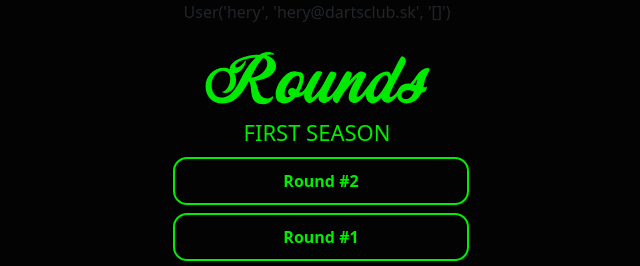
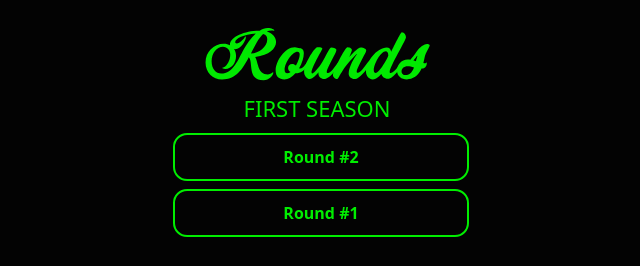
Before and after one commit to milanmartis/dartsclub, a Flask app: page /season/1 in a window 1280 px wide. Shown: the top 266 px of the page, without its empty margins (323-963 px from the left). Run offline with Flask 3, Linux system fonts and the light colour scheme; a user stored in the database is signed in; parts of the project's set-up code (start-up, migrations or seed data) failed here and were passed over; some libraries are stand-ins or nearby versions.

Commit message:
2023-05-06-08

```diff
--- a/website/templates/season.html
+++ b/website/templates/season.html
@@ -1,6 +1,5 @@
 {% extends "base.html" %} {% block title %}DartsClub - Season{% endblock %} {%
 block content %}
-{{user}}
 <h1 align="center">
   <img
     src="{{ url_for('static', filename='img/rounds.svg') }}"
```
